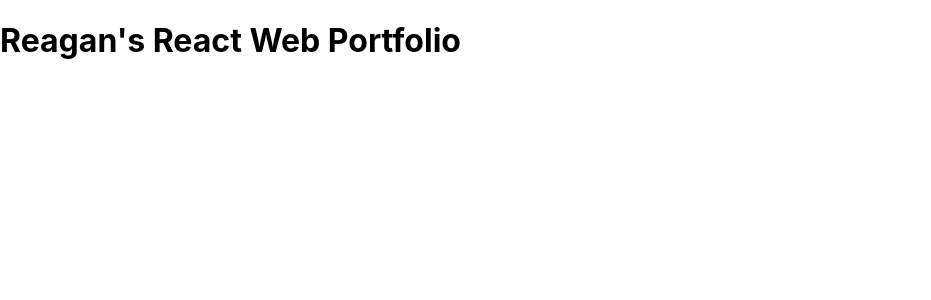
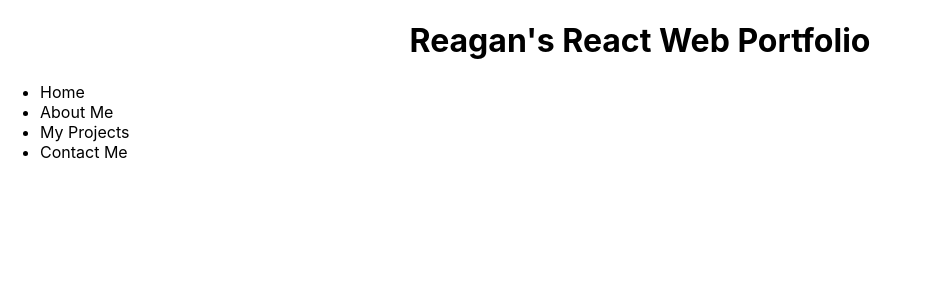
Before and after one commit to rprice000/react-portfolio, a React (Create React App) app: page / in a window 1280 px wide. Shown: the top 300 px of the page, without its empty margins (0-931 px from the left). Built offline with nearby package versions, Linux system fonts and the light colour scheme.

Commit message:
setup header and nav components

```diff
--- a/src/App.js
+++ b/src/App.js
@@ -1,10 +1,12 @@
 import './App.css';
-import Header from './components/Header'
+import Header from './components/Header';
+import Nav from './components/Nav';
 
 function App() {
   return (
     <div>
       <Header></Header>
+      <Nav></Nav>
     </div>
   );
 }
--- /dev/null
+++ b/src/components/Nav/index.js
@@ -0,0 +1,38 @@
+import React from 'react';
+
+
+function Nav() {
+    return (
+        <nav>
+        <ul>
+
+          <li>
+
+            Home
+
+          </li>
+
+          <li>
+
+              About Me
+
+          </li>
+
+          <li>
+
+              My Projects
+
+          </li>
+
+          <li>
+
+              Contact Me
+
+          </li>
+
+        </ul>
+      </nav>
+    )
+}
+
+export default Nav;
--- a/src/index.css
+++ b/src/index.css
@@ -11,3 +11,8 @@
   font-family: source-code-pro, Menlo, Monaco, Consolas, 'Courier New',
     monospace;
 }
+
+
+header {
+  text-align: center;
+}
```
